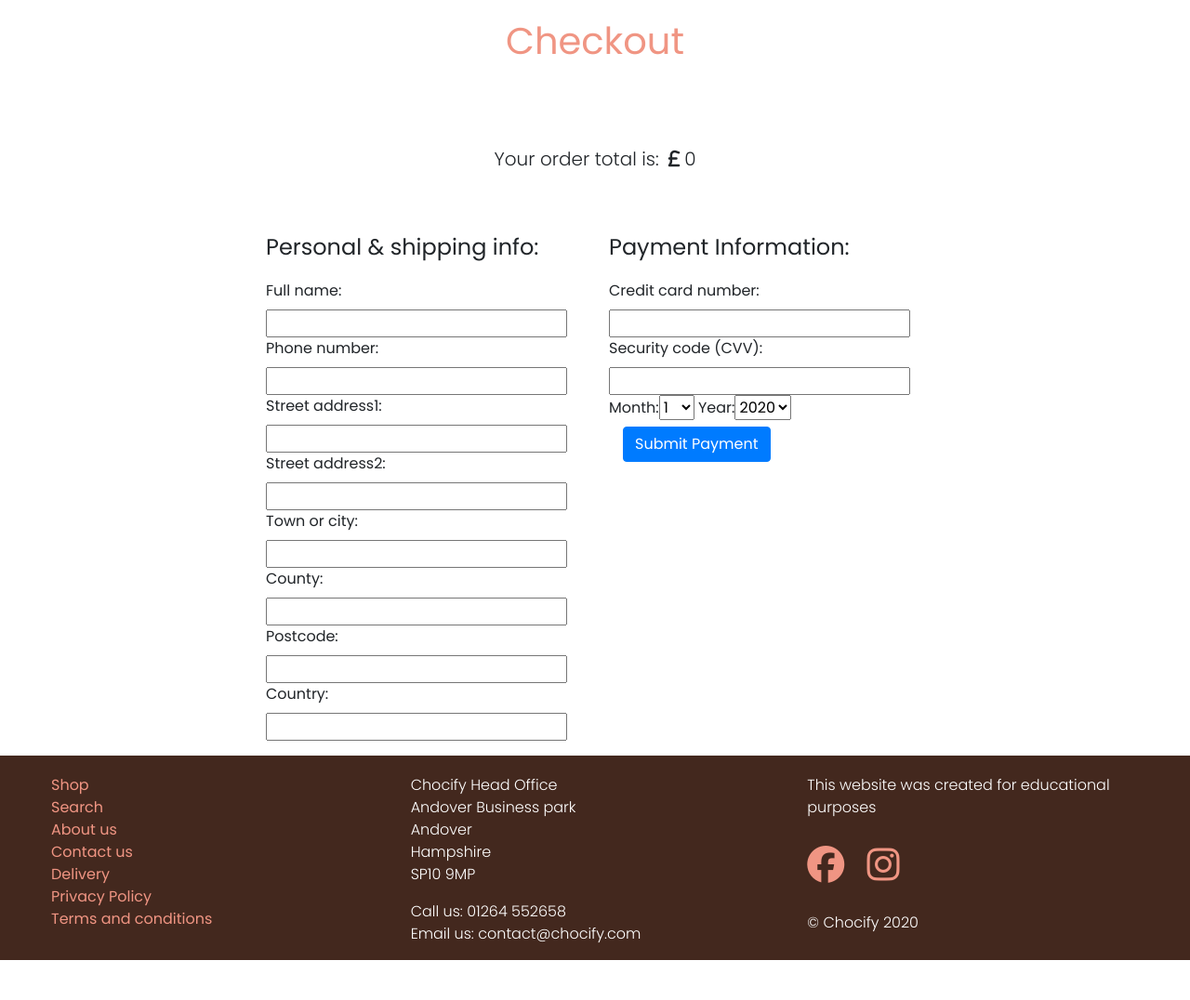
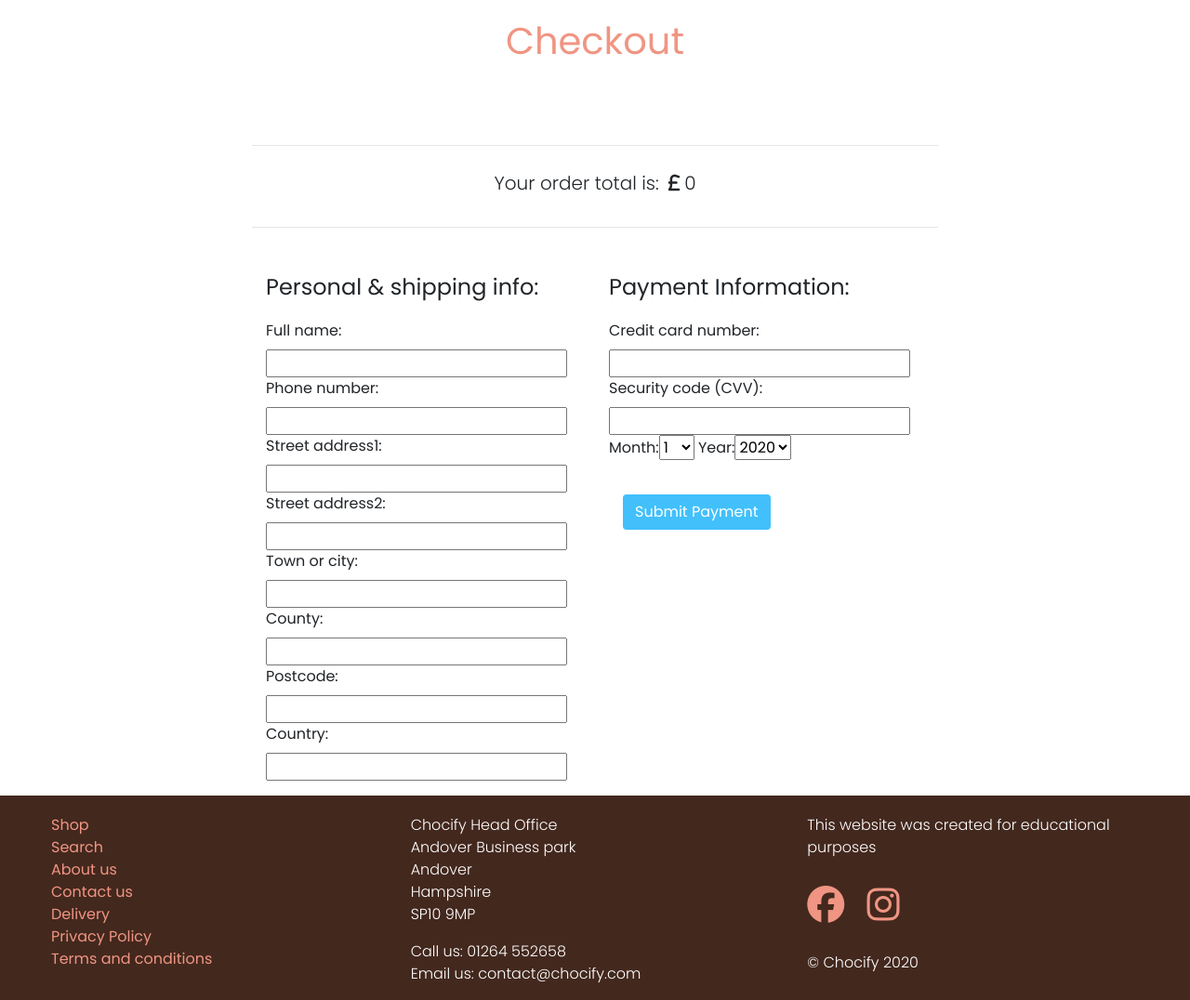
Before and after one commit to Angie55/milestoneFour-chocify, a Django app: page /checkout/ in a window 1280 px wide. Shown: the part 70-1146 px from the top of the page at 93% size. Before the commit the page ends 1103 px from the top, so only its background shows below. Run offline with Django 3.2, Linux system fonts and the light colour scheme; the visitor is signed in with stand-in values (Sample User, id 1); some libraries are stand-ins or nearby versions.

Commit message:
tweaks on checkout page

```diff
--- a/checkout/templates/checkout.html
+++ b/checkout/templates/checkout.html
@@ -30,12 +30,13 @@
                 </div>
             {% endfor %}
         </div>
-
+        <hr>
         <!--Total cost of order, showing amount the customer will be charged-->
         <div class="row justify-content-center order-total">
             <p class="total">Your order total is: </p>
             <p><span class="fas fa-pound-sign pound-sign"></span>{{ total }}</p>
         </div>
+        <hr>
     </section>
 
     <section>
@@ -59,7 +60,7 @@
                         {{ payment_form | as_bootstrap }}
                         {% csrf_token %}
                         <div class="form-group col-md-12">
-                            <input class=" btn btn-primary" id="submit_payment_btn" name="commit" type="submit" value="Submit Payment">
+                            <input class=" btn blue-btn pay-btn" id="submit_payment_btn" name="commit" type="submit" value="Submit Payment">
                         </div>
                     </div>
                 </div>
--- a/static/css/style.css
+++ b/static/css/style.css
@@ -477,6 +477,11 @@ p {
 
 .order-total {
     font-size: 1.25em;
+    margin-top: 25px;
+}
+
+.pay-btn {
+    margin-top: 30px;
 }
 
 /*--------------------------------- About us*/
```
